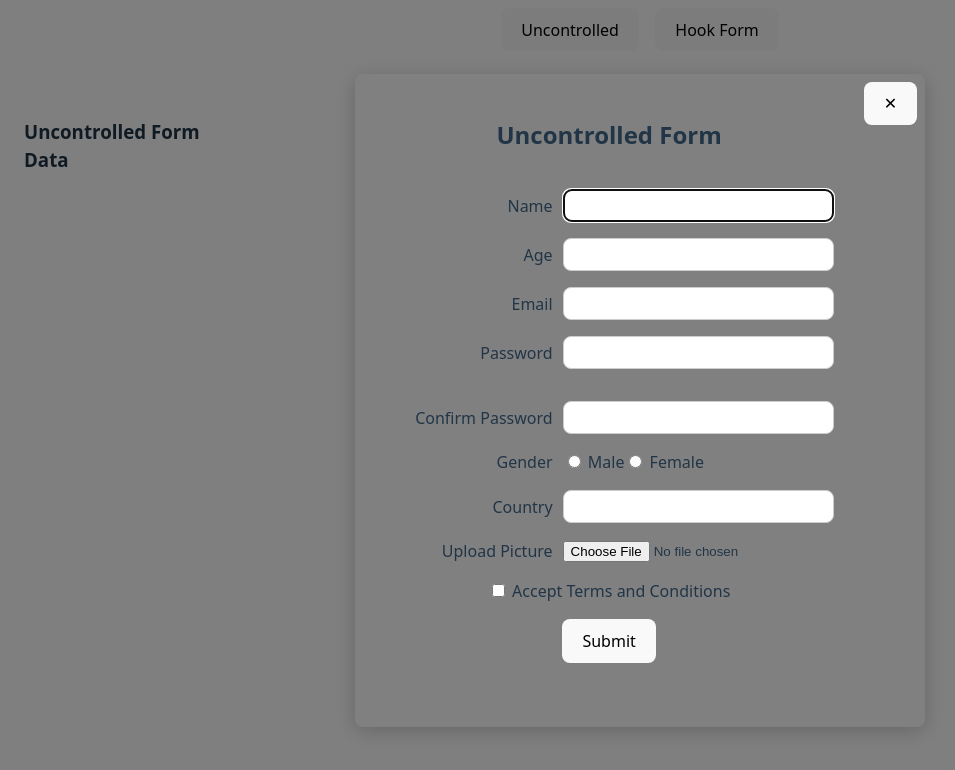
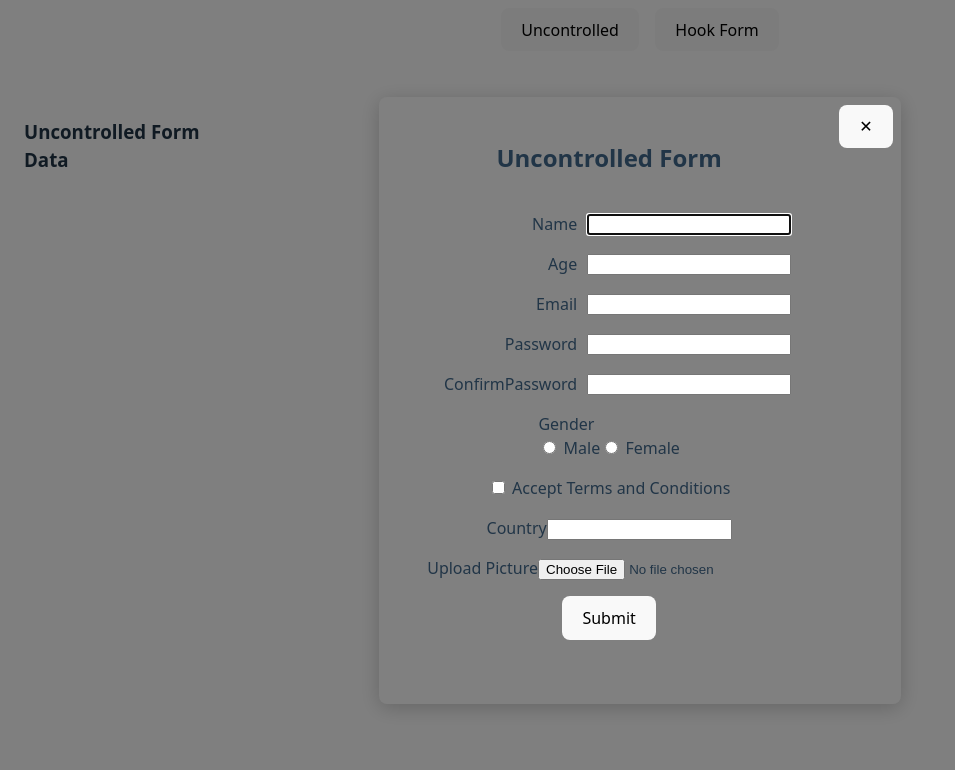
Before and after one commit to Ulistonee/rsschool-react, a React (Vite) app in the folder my-app/: page / in a window 1280 px wide. Both pictures are taken after a click on the button "Uncontrolled". Shown: the top 770 px of the page, without its empty margins (0-955 px from the left). Built offline with nearby package versions, Linux system fonts and the light colour scheme.

Commit message:
refactor: uncontrolled form

```diff
--- a/my-app/package.json
+++ b/my-app/package.json
@@ -13,6 +13,7 @@
   "dependencies": {
     "@hookform/resolvers": "^5.2.1",
     "@reduxjs/toolkit": "^2.8.2",
+    "classnames": "^2.5.1",
     "react": "^19.1.1",
     "react-dom": "^19.1.1",
     "react-hook-form": "^7.62.0",
--- /dev/null
+++ b/my-app/src/components/custom-input/custom-input.module.css
@@ -0,0 +1,18 @@
+.inputContainer {
+    display: grid;
+    grid-template-columns: 150px 1fr;
+    align-items: center;
+    gap: 10px;
+    width: 100%;
+}
+
+.inputContainer label {
+    text-align: right;
+}
+
+.input {
+    width: 100%;
+    padding: 0.5rem;
+    border-radius: 0.5rem;
+    border: 1px solid #ccc;
+}
--- /dev/null
+++ b/my-app/src/components/custom-input/custom-input.tsx
@@ -0,0 +1,28 @@
+import { type InputHTMLAttributes } from 'react';
+import styles from './custom-input.module.css';
+
+type Props = {
+  id?: string;
+  label?: string;
+  error?: string;
+} & InputHTMLAttributes<HTMLInputElement>;
+
+export const CustomInput = ({ id, label, error, type, ...rest }: Props) => {
+  return (
+    <div className={styles.inputContainer}>
+      {label && (
+        <label htmlFor={id}>
+          {label}
+        </label>
+      )}
+      <input
+        id={id}
+        type={type}
+        className={styles.input}
+        {...rest}
+        required={rest.required}
+      />
+      {error && <span className={styles.error}>{error}</span>}
+    </div>
+  );
+};
--- a/my-app/src/components/uncontrolled-form/uncontrolled-form.module.css
+++ b/my-app/src/components/uncontrolled-form/uncontrolled-form.module.css
@@ -5,22 +5,3 @@
     align-items: center;
     padding: 1rem;
 }
-
-.inputContainer {
-    display: grid;
-    grid-template-columns: 150px 1fr;
-    align-items: center;
-    gap: 10px;
-    width: 100%;
-}
-
-.inputContainer label {
-    text-align: right;
-}
-
-.input {
-    width: 100%;
-    padding: 0.5rem;
-    border-radius: 0.5rem;
-    border: 1px solid #ccc;
-}
--- a/my-app/src/components/uncontrolled-form/uncontrolled-form.tsx
+++ b/my-app/src/components/uncontrolled-form/uncontrolled-form.tsx
@@ -6,6 +6,21 @@ import { useDispatch, useSelector } from 'react-redux';
 import type { AppDispatch, RootState } from '../../store/store.ts';
 import { fileToBase64 } from '../../utils/fileToBase64.ts';
 import { buildSchema } from '../../utils/buildSchema.ts';
+import { testPasswordWeakness } from '../../utils/testPasswordWeakness.ts';
+import { type FieldConfig, getFormValues } from '../../utils/getFormValues.ts';
+import { CustomInput } from '../custom-input/custom-input.tsx';
+
+const fields: FieldConfig[] = [
+  { name: 'name', type: 'string', inputType: 'text' },
+  { name: 'age', type: 'string', inputType: 'number'},
+  { name: 'email', type: 'string', inputType: 'email' },
+  { name: 'password', type: 'string', inputType: 'password' },
+  { name: 'confirmPassword', type: 'string', inputType: 'password' },
+  { name: 'gender', type: 'string', inputType: 'radio' },
+  { name: 'acceptTerms', type: 'boolean', inputType: 'checkbox' },
+  { name: 'country', type: 'string', inputType: 'select' },
+  { name: 'picture', type: 'file', inputType: 'file' },
+];
 
 type Props = {
   onSuccess: () => void;
@@ -16,20 +31,14 @@ export const UncontrolledForm = ({ onSuccess }: Props) => {
   const countries = useSelector((state: RootState) => state.forms.countries);
 
   const [errors, setErrors] = useState<Record<string, string>>({});
-  const [pwdStrength, setPwdStrength] = useState<string>('');
+  const [passwordStrength, setPasswordStrength] = useState<string>('');
 
   const schema = useMemo(() => buildSchema(countries), [countries]);
 
-  const handlePasswordInput = (value: string) => {
-    const rules = [
-      /[0-9]/.test(value),
-      /[A-Z]/.test(value),
-      /[a-z]/.test(value),
-      /[^A-Za-z0-9]/.test(value),
-      value.length >= 6,
-    ];
+  const handlePasswordInput = (password: string) => {
+    const rules = testPasswordWeakness(password);
     const score = rules.filter(Boolean).length;
-    setPwdStrength(
+    setPasswordStrength(
       score >= 5 ? 'Strength: Strong'
         : score >= 3 ? 'Strength: Medium'
           : 'Strength: Weak'
@@ -38,50 +47,13 @@ export const UncontrolledForm = ({ onSuccess }: Props) => {
 
   const handleSubmit = async (e: FormEvent<HTMLFormElement>) => {
     e.preventDefault();
+
     setErrors({});
+
     const formData = new FormData(e.currentTarget);
+    const formValues = getFormValues(formData, fields)
 
-    const nameValue = formData.get('name');
-    const name = typeof nameValue === 'string' ? nameValue : '';
-
-    const ageValue = formData.get('age');
-    const age = typeof ageValue === 'string' ? ageValue : '0';
-
-    const emailValue = formData.get('email');
-    const email = typeof emailValue === 'string' ? emailValue : '';
-
-    const passwordValue = formData.get('password');
-    const password = typeof passwordValue === 'string' ? passwordValue : '';
-
-    const confirmPasswordValue = formData.get('confirmPassword');
-    const confirmPassword =
-      typeof confirmPasswordValue === 'string' ? confirmPasswordValue : '';
-
-    const genderValue = formData.get('gender');
-    const gender = typeof genderValue === 'string' ? genderValue : '';
-
-    const acceptTermsValue = formData.get('acceptTerms');
-    const acceptTerms = acceptTermsValue !== null;
-
-    const countryValue = formData.get('country');
-    const country = typeof countryValue === 'string' ? countryValue : '';
-
-    const pictureValue = formData.get('picture');
-    const picture = pictureValue instanceof File ? pictureValue : null;
-
-    const dataToObject = {
-      name,
-      age,
-      email,
-      password,
-      confirmPassword,
-      gender,
-      acceptTerms,
-      country,
-      picture: picture,
-    }
-
-    const result = schema.safeParse(dataToObject);
+    const result = schema.safeParse(formValues);
     if (!result.success) {
       const fieldErrors: Record<string, string> = {};
       for (const issue of result.error.issues) {
@@ -104,12 +76,12 @@ export const UncontrolledForm = ({ onSuccess }: Props) => {
         email: result.data.email,
         gender: result.data.gender,
         country: result.data.country,
-        picture: pictureBase64,
+        picture: pictureBase64 !== null ? pictureBase64 : '',
       })
     );
 
     e.currentTarget.reset();
-    setPwdStrength('');
+    setPasswordStrength('');
     onSuccess();
   };
 
@@ -117,72 +89,79 @@ export const UncontrolledForm = ({ onSuccess }: Props) => {
     <form className={styles.container} onSubmit={handleSubmit} noValidate>
       <h2>{messages.uncontrolledForm.title}</h2>
 
-      <div className={styles.inputContainer}>
-        <label htmlFor="name">Name</label>
-        <input id="name" name="name" type="text" className={styles.input} required />
-      </div>
-      {errors.name && <small className={styles.error}>{errors.name}</small>}
-
-      <div className={styles.inputContainer}>
-        <label htmlFor="age">Age</label>
-        <input id="age" name="age" type="number" className={styles.input} required />
-      </div>
-      {errors.age && <small className={styles.error}>{errors.age}</small>}
-
-      <div className={styles.inputContainer}>
-        <label htmlFor="email">Email</label>
-        <input id="email" name="email" type="email" className={styles.input} required />
-      </div>
-      {errors.email && <small className={styles.error}>{errors.email}</small>}
-
-      <div className={styles.inputContainer}>
-        <label htmlFor="password">Password</label>
-        <input
-          id="password"
-          name="password"
-          type="password"
-          className={styles.input}
-          required
-          onInput={(e) => handlePasswordInput((e.target as HTMLInputElement).value)}
-        />
-      </div>
-      <small className={styles.hint}>{pwdStrength}</small>
-      {errors.password && <small className={styles.error}>{errors.password}</small>}
-
-      <div className={styles.inputContainer}>
-        <label htmlFor="confirmPassword">Confirm Password</label>
-        <input id="confirmPassword" name="confirmPassword" type="password" className={styles.input} required />
-      </div>
-      {errors.confirmPassword && <small className={styles.error}>{errors.confirmPassword}</small>}
-
-      <div className={styles.inputContainer}>
+      {fields.map((field) => {
+        switch (field.inputType) {
+          case 'radio':
+            return (
+              <div key={field.name} className={styles.inputContainer}>
                 <label>Gender</label>
                 <div>
-          <label><input type="radio" name="gender" value="male" /> Male</label>
-          <label><input type="radio" name="gender" value="female" /> Female</label>
-        </div>
+                  <label>
+                    <input type="radio" name="gender" value="male" /> Male
+                  </label>
+                  <label>
+                    <input type="radio" name="gender" value="female" /> Female
+                  </label>
                 </div>
                 {errors.gender && <small className={styles.error}>{errors.gender}</small>}
+              </div>
+            );
 
-      <div className={styles.inputContainer}>
+          case 'checkbox':
+            return (
+              <label key={field.name} className={styles.checkboxRow}>
+                <input type="checkbox" name={field.name} /> Accept Terms and Conditions
+                {errors.acceptTerms && <small className={styles.error}>{errors.acceptTerms}</small>}
+              </label>
+            );
+
+          case 'select':
+            return (
+              <div key={field.name} className={styles.inputContainer}>
                 <label htmlFor="country">Country</label>
                 <input id="country" name="country" list="countries" className={styles.input} required />
                 <datalist id="countries">
-          {countries.map((c, i) => (<option key={i} value={c} />))}
+                  {countries.map((c, i) => (
+                    <option key={i} value={c} />
+                  ))}
                 </datalist>
+                {errors.country && <small className={styles.error}>{errors.country}</small>}
               </div>
-      {errors.country && <small className={styles.error}>{errors.country}</small>}
+            );
 
-      <div className={styles.inputContainer}>
+          case 'file':
+            return (
+              <div key={field.name} className={styles.inputContainer}>
                 <label htmlFor="picture">Upload Picture</label>
                 <input id="picture" name="picture" type="file" accept="image/png,image/jpeg" />
+                {errors.picture && <small className={styles.error}>{errors.picture}</small>}
               </div>
-      {errors.picture && <small className={styles.error}>{errors.picture}</small>}
+            );
 
-      <label className={styles.checkboxRow}>
-        <input type="checkbox" name="acceptTerms" /> Accept Terms and Conditions
-      </label>
-      {errors.acceptTerms && <small className={styles.error}>{errors.acceptTerms}</small>}
+          default:
+            return (
+              <CustomInput
+                key={field.name}
+                id={field.name}
+                name={field.name}
+                label={field.name.charAt(0).toUpperCase() + field.name.slice(1)}
+                type={field.inputType}
+                error={errors[field.name]}
+                required
+                className={styles.input}
+                onInput={
+                  field.name === 'password'
+                    ? (e) => handlePasswordInput((e.target as HTMLInputElement).value)
+                    : undefined
+                }
+              />
+            );
+        }
+      })}
+
+      {passwordStrength && (
+        <small className={styles.hint}>{passwordStrength}</small>
+      )}
 
       <button type="submit">{messages.uncontrolledForm.button}</button>
     </form>
--- /dev/null
+++ b/my-app/src/utils/getFormValues.ts
@@ -0,0 +1,39 @@
+type FieldType = 'string' | 'number' | 'boolean' | 'file';
+type InputType = 'text' | 'email' | 'number' | 'password' | 'radio' | 'checkbox' | 'file' | 'select';
+
+export type FieldConfig = {
+  name: string;
+  type: FieldType;
+  inputType: InputType;
+}
+
+export const getFormValues = (
+  formData: FormData,
+  fields: FieldConfig[]
+): Record<string, unknown> => {
+  const result: Record<string, unknown> = {};
+
+  for (const { name, type } of fields) {
+    const rawValue = formData.get(name);
+
+    let value: unknown;
+
+    switch (type) {
+      case 'string':
+        value = typeof rawValue === 'string' ? rawValue : '';
+        break;
+
+      case 'boolean':
+        value = rawValue !== null;
+        break;
+
+      case 'file':
+        value = rawValue instanceof File ? rawValue :  null;
+        break;
+    }
+
+    result[name] = value;
+  }
+
+  return result;
+};
--- /dev/null
+++ b/my-app/src/utils/testPasswordWeakness.ts
@@ -0,0 +1,9 @@
+export const testPasswordWeakness = (password: string) => {
+  return [
+    /[0-9]/.test(password),
+    /[A-Z]/.test(password),
+    /[a-z]/.test(password),
+    /[^A-Za-z0-9]/.test(password),
+    password.length >= 6,
+  ];
+}
```
Also changed, not shown: 1 other file (tests, documents, lock files or other folders). Lines whose indentation alone changed are shown as unchanged.
